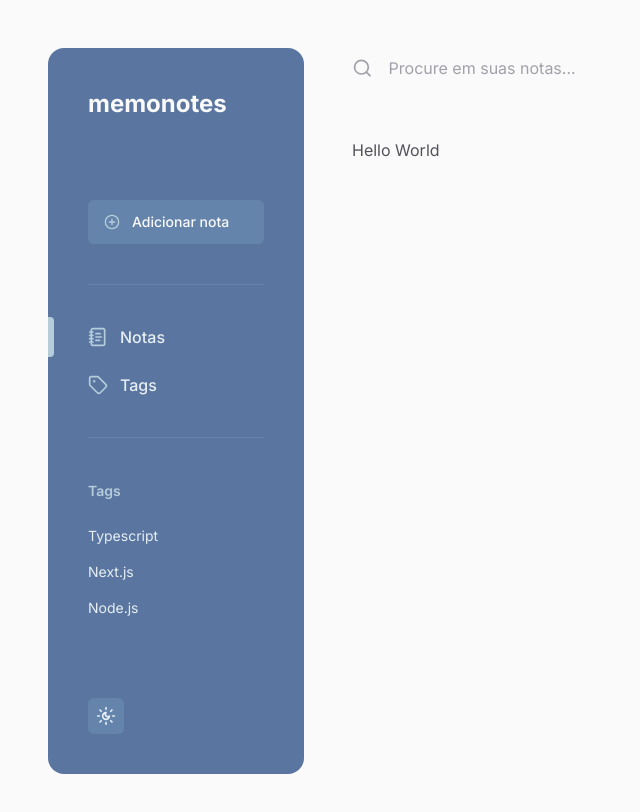
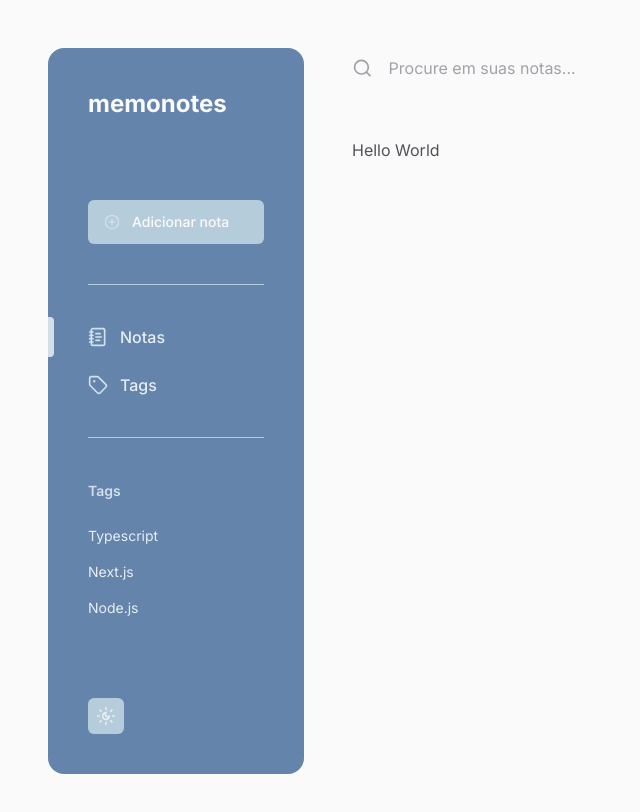
Before and after one commit to julianosill/memonotes, a Next.js app: page / in a window 1280 px wide. Shown: the top 812 px of the page, without its empty margins (0-640 px from the left). Built offline with nearby package versions, Linux system fonts and the light colour scheme.

Commit message:
style(global): update theme colors

```diff
--- a/src/app/globals.css
+++ b/src/app/globals.css
@@ -6,45 +6,43 @@
   :root {
     --background: #FAFAFA;
     --foreground: #52525B;
-    --title: #27272A;
+    --strong: #27272A;
     --card: #FFFFFF;
-    --card-foreground: #52525B;
-    --primary: #5A76A0;
+    --card-foreground: #71717A;
+    --primary: #6484AC;
     --primary-foreground:#FAFAFA;
-    --secondary:#B5CCDB;
+    --secondary:#D3E0EA;
     --secondary-foreground:#5A76A0;
     --muted:#F4F4F5;
     --muted-foreground:#A1A1AA;
     --accent:#E6EEF3;
-    --accent-foreground:#4C5F81;
-    --border:#6484AC;
-    --border-foreground:#F4F4F5;
+    --accent-foreground:#6484AC;
+    --border:#B5CCDB;
+    --border-soft:#E4E4E7;
     --ring:#6484AC;
-    --ring-foreground: #E6EEF3;
-    --destructive:#EF4343;
-    --destructive-foreground:#F8F5F5;
+    --ring-soft: #D3E0EA;
+    --destructive:#ef4444;
+    --destructive-foreground:#fef2f2;
   }
 
   .dark {
-    --background: #18181b;
-    --foreground: #e4e4e7;
-    --title: #fafafa;
-    --card: #FFFFFF;
-    --card-foreground: #52525B;
-    --primary: #5A76A0;
-    --primary-foreground:#18181b;
-    --secondary:#B5CCDB;
-    --secondary-foreground:#5A76A0;
-    --muted:#F4F4F5;
-    --muted-foreground:#A1A1AA;
-    --accent:#E6EEF3;
-    --accent-foreground:#5A76A0;
-    --border:#6484AC;
-    --border-foreground:#F4F4F5;
-    --ring:#6484AC;
-    --ring-foreground: #E6EEF3;
-    --destructive:#EF4343;
-    --destructive-foreground:#F8F5F5;
+    --background: #09090B;
+    --foreground: #D4D4D8;
+    --strong: #FAFAFA;
+    --card: #18181B;
+    --card-foreground: #A1A1AA;
+    --primary: #769ABB;
+    --primary-foreground:#FAFAFA;
+    --secondary:#4C5F81;
+    --secondary-foreground:#E6EEF3;
+    --muted:#27272A;
+    --muted-foreground:#71717A;
+    --accent:#405068;
+    --accent-foreground:#B5CCDB;
+    --border:#4C5F81;
+    --border-soft:#27272A;
+    --ring:#769ABB;
+    --ring-soft: #405068;
   }
 }
 
--- a/tailwind.config.ts
+++ b/tailwind.config.ts
@@ -13,9 +13,22 @@ const config: Config = {
         sans: ['var(--font-inter)', 'ui-sans-serif', 'system-ui', 'sans-serif'],
       },
       colors: {
+        memonotes: {
+          50: '#F4F8FA',
+          100: '#E6EEF3',
+          200: '#D3E0EA',
+          300: '#B5CCDB',
+          400: '#91B2C9',
+          500: '#769ABB',
+          600: '#6484AC',
+          700: '#5A76A0',
+          800: '#4C5F81',
+          900: '#405068',
+          950: '#2A3241',
+        },
         background: 'var(--background)',
         foreground: 'var(--foreground)',
-        title: 'var(--title)',
+        strong: 'var(--strong)',
         card: {
           DEFAULT: 'var(--card)',
           foreground: 'var(--card-foreground)',
@@ -38,11 +51,11 @@ const config: Config = {
         },
         border: {
           DEFAULT: 'var(--border)',
-          foreground: 'var(--border-foreground)',
+          soft: 'var(--border-soft)',
         },
         ring: {
           DEFAULT: 'var(--ring)',
-          foreground: 'var(--ring-foreground)',
+          soft: 'var(--ring-soft)',
         },
         destructive: {
           DEFAULT: 'var(--destructive)',
```
